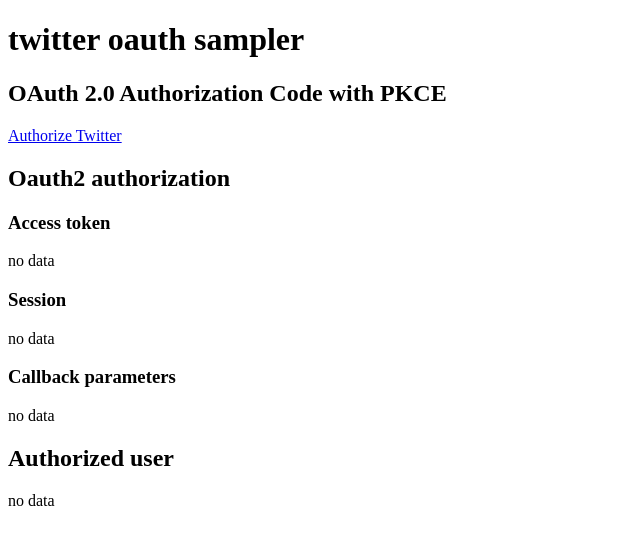
After one commit to Chanmoro/twitter_oauth_sampler, a Flask app: page /oauth2_0/ in a window 1280 px wide. The commit adds this page. Shown: the top 545 px of the page, without its empty margins (0-640 px from the left). Run offline with Flask 3, Linux system fonts and the light colour scheme.

Commit message:
Move oauth2 authorization process code into a separate file.

```diff
--- a/main.py
+++ b/main.py
@@ -1,149 +1,13 @@
-import base64
-import hashlib
-import os
-import random
-import string
+from flask import Flask, render_template
 
-import orjson
-import tweepy
-from flask import Flask, render_template, redirect, session, request, url_for
-from requests_oauthlib import OAuth2Session
-
+from routes import oauth2_0_blueprint
 
 app = Flask(__name__)
 app.secret_key = "dummy secret"
 
-TWITTER_APP_CLIENT_ID = os.getenv("TWITTER_APP_CLIENT_ID")
-TWITTER_APP_CLIENT_SECRET = os.getenv("TWITTER_APP_CLIENT_SECRET")
-
-TWITTER_AUTH_URL = "https://twitter.com/i/oauth2/authorize"
-TWITTER_TOKEN_URL = "https://api.twitter.com/2/oauth2/token"
-
-
-def generate_pkce_code() -> tuple[str, str]:
-    """
-    Oauth2 PKCE 認証で使う code_verifier,  code_challenge を生成する
-    NOTE: こちらを参考に実装
-    https://www.camiloterevinto.com/post/oauth-pkce-flow-from-python-desktop
-    """
-    rand = random.SystemRandom()
-    code_verifier = "".join(rand.choices(string.ascii_letters + string.digits, k=128))
-
-    code_sha_256 = hashlib.sha256(code_verifier.encode("utf-8")).digest()
-    b64 = base64.urlsafe_b64encode(code_sha_256)
-    code_challenge = b64.decode("utf-8").replace("=", "")
-
-    return code_verifier, code_challenge
-
-
-def create_oauth2_session(state: str | None = None) -> OAuth2Session:
-    """
-    requests_oauthlib の OAuth2Session を作成する
-    NOTE: 指定できるスコープの種類はこちらの Scopes の項目を参照
-    https://developer.twitter.com/en/docs/authentication/oauth-2-0/authorization-code
-    """
-    return OAuth2Session(
-        TWITTER_APP_CLIENT_ID,
-        redirect_uri="http://127.0.0.1:8000/twitter_auth/callback",
-        scope=["tweet.read", "users.read", "offline.access"],
-        state=state,
-    )
-
-
-def get_user_info(access_token: str) -> tweepy.user.User:
-    """
-    token に紐づく twitter アカウントの情報を取得する
-    """
-    client = tweepy.Client(bearer_token=access_token)
-    # 取得したいユーザー情報のフィールドを指定するとレスポンスに追加される
-    # see: https://developer.twitter.com/en/docs/twitter-api/users/lookup/api-reference/get-users-me
-    response = client.get_me(
-        user_auth=False,
-        user_fields=[
-            "created_at",
-            "description",
-            "entities",
-            "id",
-            "location",
-            "name",
-            "pinned_tweet_id",
-            "profile_image_url",
-            "protected",
-            "public_metrics",
-            "url",
-            "username",
-            "verified",
-            "verified_type",
-            "withheld",
-        ],
-    )
-    return response.data
-
-
-@app.route("/health_check")
-def health_check():
-    return "OK"
+app.register_blueprint(oauth2_0_blueprint, url_prefix="/oauth2_0")
 
 
 @app.route("/")
 def index():
-    """
-    セッションに認証したユーザー情報、アクセストークンがある場合は内容を表示する
-    """
-    callback_args = session.get("callback_args")
-    user_info = session.get("user_info")
-    oauth2_access_token = session.get("oauth2_access_token")
-
-    # datetime オブジェクトの json ダンプを簡単にするために orjson を利用
-    return render_template(
-        "index.html",
-        callback_args=orjson.dumps(callback_args, option=orjson.OPT_APPEND_NEWLINE | orjson.OPT_INDENT_2).decode() if callback_args else None,  # noqa
-        user_info=orjson.dumps(user_info, option=orjson.OPT_APPEND_NEWLINE | orjson.OPT_INDENT_2).decode() if user_info else None,  # noqa
-        oauth2_access_token=orjson.dumps(oauth2_access_token, option=orjson.OPT_APPEND_NEWLINE | orjson.OPT_INDENT_2).decode() if oauth2_access_token else None,  # noqa
-    )
-
-
-@app.route("/twitter_auth")
-def twitter_auth():
-    """
-    twitter の認証 URL を取得してリダイレクトする
-    """
-    oauth2_session = create_oauth2_session()
-    code_verifier, code_challenge = generate_pkce_code()
-    authorization_url, state = oauth2_session.authorization_url(
-        TWITTER_AUTH_URL, code_challenge=code_challenge, code_challenge_method="S256"
-    )
-
-    session["oauth_code_verifier"] = code_verifier
-    session["oauth_state"] = state
-    return redirect(authorization_url)
-
-
-@app.route("/twitter_auth/callback")
-def twitter_auth_callback():
-    """
-    認証のコールバックでのリダイレクトを処理する
-    認証が正常に完了した場合はアクセストークンが取得できるので、トークンを利用して認証されたユーザーの情報を取得する
-    """
-    session["callback_args"] = request.args
-
-    code = request.args.get("code")
-    # 認証エラーがある場合はクエリパラメータに error がセットされる
-    error = request.args.get("error")
-    if error:
-        return redirect(url_for("index"))
-
-    oauth2_session = create_oauth2_session(session["oauth_state"])
-    oauth2_access_token = oauth2_session.fetch_token(
-        token_url=TWITTER_TOKEN_URL,
-        client_secret=TWITTER_APP_CLIENT_SECRET,
-        code_verifier=session["oauth_code_verifier"],
-        code=code,
-    )
-
-    user_info = get_user_info(oauth2_access_token["access_token"])
-
-    # 簡易的にセッションにデータを保持するために dict に変換する
-    session["oauth2_access_token"] = dict(oauth2_access_token)
-    session["user_info"] = dict(user_info)
-    return redirect(url_for("index"))
+    return render_template("index.html")
--- /dev/null
+++ b/routes/__init__.py
@@ -0,0 +1 @@
+from .oauth2_0 import oauth2_0_blueprint
--- /dev/null
+++ b/routes/oauth2_0.py
@@ -0,0 +1,157 @@
+import base64
+import hashlib
+import os
+import random
+import string
+
+import orjson
+import tweepy
+from flask import Blueprint, render_template, redirect, session, request, url_for
+from requests_oauthlib import OAuth2Session
+
+oauth2_0_blueprint = Blueprint("oauth2_0", __name__, template_folder="templates")
+
+
+TWITTER_APP_CLIENT_ID = os.getenv("TWITTER_APP_CLIENT_ID")
+TWITTER_APP_CLIENT_SECRET = os.getenv("TWITTER_APP_CLIENT_SECRET")
+
+TWITTER_AUTH_URL = "https://twitter.com/i/oauth2/authorize"
+TWITTER_TOKEN_URL = "https://api.twitter.com/2/oauth2/token"
+
+
+@oauth2_0_blueprint.route("/")
+def index():
+    """
+    セッションに認証したユーザー情報、アクセストークンがある場合は内容を表示する
+    """
+    oauth2_access_token = session.get("oauth2_access_token")
+    callback_args = session.get("callback_args")
+    oauth2_code_verifier = session.get("oauth2_code_verifier")
+    oauth2_state = session.get("oauth2_state")
+    authorized_user = session.get("authorized_user")
+
+    # datetime オブジェクトの json ダンプを簡単にするために orjson を利用
+    # fmt: off
+    return render_template(
+        "oauth2_0.html",
+        oauth2_access_token=orjson.dumps(
+            oauth2_access_token, option=orjson.OPT_APPEND_NEWLINE | orjson.OPT_INDENT_2
+        ).decode() if oauth2_access_token else None,
+        callback_args=orjson.dumps(
+            callback_args, option=orjson.OPT_APPEND_NEWLINE | orjson.OPT_INDENT_2
+        ).decode() if callback_args else None,
+        oauth2_code_verifier=oauth2_code_verifier,
+        oauth2_state=oauth2_state,
+        authorized_user=orjson.dumps(
+            authorized_user, option=orjson.OPT_APPEND_NEWLINE | orjson.OPT_INDENT_2
+        ).decode() if authorized_user else None,
+    )
+    # fmt: on
+
+
+def generate_pkce_code() -> tuple[str, str]:
+    """
+    Oauth2 PKCE 認証で使う code_verifier,  code_challenge を生成する
+    NOTE: こちらを参考に実装
+    https://www.camiloterevinto.com/post/oauth-pkce-flow-from-python-desktop
+    """
+    rand = random.SystemRandom()
+    code_verifier = "".join(rand.choices(string.ascii_letters + string.digits, k=128))
+
+    code_sha_256 = hashlib.sha256(code_verifier.encode("utf-8")).digest()
+    b64 = base64.urlsafe_b64encode(code_sha_256)
+    code_challenge = b64.decode("utf-8").replace("=", "")
+
+    return code_verifier, code_challenge
+
+
+def create_oauth2_session(state: str | None = None) -> OAuth2Session:
+    """
+    requests_oauthlib の OAuth2Session を作成する
+    NOTE: 指定できるスコープの種類はこちらの Scopes の項目を参照
+    https://developer.twitter.com/en/docs/authentication/oauth-2-0/authorization-code
+    """
+    return OAuth2Session(
+        TWITTER_APP_CLIENT_ID,
+        redirect_uri="http://127.0.0.1:8000/oauth2_0/twitter_auth/callback",
+        scope=["tweet.read", "users.read", "offline.access"],
+        state=state,
+    )
+
+
+@oauth2_0_blueprint.route("/twitter_auth")
+def twitter_auth():
+    """
+    twitter の認可の URL を取得してリダイレクトする
+    """
+    session.clear()
+
+    oauth2_session = create_oauth2_session()
+    code_verifier, code_challenge = generate_pkce_code()
+    authorization_url, state = oauth2_session.authorization_url(
+        TWITTER_AUTH_URL, code_challenge=code_challenge, code_challenge_method="S256"
+    )
+
+    session["oauth2_code_verifier"] = code_verifier
+    session["oauth2_state"] = state
+    return redirect(authorization_url)
+
+
+def get_authorized_user(access_token: str) -> tweepy.user.User:
+    """
+    twitter API v2 を利用して token に紐づく twitter アカウントの情報を取得する
+    """
+    client = tweepy.Client(bearer_token=access_token)
+    # 取得したいユーザー情報のフィールドを指定するとレスポンスに追加される
+    # see: https://developer.twitter.com/en/docs/twitter-api/users/lookup/api-reference/get-users-me
+    response = client.get_me(
+        user_auth=False,
+        user_fields=[
+            "created_at",
+            "description",
+            "entities",
+            "id",
+            "location",
+            "name",
+            "pinned_tweet_id",
+            "profile_image_url",
+            "protected",
+            "public_metrics",
+            "url",
+            "username",
+            "verified",
+            "verified_type",
+            "withheld",
+        ],
+    )
+    return response.data
+
+
+@oauth2_0_blueprint.route("/twitter_auth/callback")
+def twitter_auth_callback():
+    """
+    コールバックを処理する
+    認可が正常に完了した場合はアクセストークンが取得できるので、トークンを利用して認可されたユーザーの情報を取得する
+    """
+    session["callback_args"] = request.args
+    # エラーがあった場合はクエリパラメータに error がセットされる
+    error = request.args.get("error")
+    if error:
+        return redirect(url_for("oauth2_0.index"))
+
+    code = request.args.get("code")
+    oauth2_session = create_oauth2_session(session["oauth2_state"])
+    oauth2_access_token = oauth2_session.fetch_token(
+        token_url=TWITTER_TOKEN_URL,
+        client_secret=TWITTER_APP_CLIENT_SECRET,
+        code_verifier=session["oauth2_code_verifier"],
+        code=code,
+    )
+
+    # 認可されたユーザー情報を取得する
+    authorized_user = get_authorized_user(oauth2_access_token["access_token"])
+
+    # 簡易的にセッションにデータを保持するために dict に変換する
+    session["oauth2_access_token"] = dict(oauth2_access_token)
+    session["authorized_user"] = dict(authorized_user)
+    return redirect(url_for("oauth2_0.index"))
--- /dev/null
+++ b/templates/oauth2_0.html
@@ -0,0 +1,41 @@
+<!doctype html>
+<title>twitter oauth sampler</title>
+
+<h1>twitter oauth sampler</h1>
+<h2>OAuth 2.0 Authorization Code with PKCE</h2>
+
+
+<a href="{{ url_for('oauth2_0.twitter_auth') }}">Authorize Twitter</a>
+
+<h2>Oauth2 authorization</h2>
+<h3>Access token</h3>
+{% if oauth2_access_token %}
+  <pre>{{ oauth2_access_token }}</pre>
+{% else %}
+  <p>no data</p>
+{% endif %}
+
+<h3>Session</h3>
+{% if oauth2_code_verifier %}
+<h4>code verifier</h4>
+  <pre>{{ oauth2_code_verifier }}</pre>
+<h4>state</h4>
+  <pre>{{ oauth2_state }}</pre>
+{% else %}
+  <p>no data</p>
+{% endif %}
+
+
+<h3>Callback parameters</h3>
+{% if callback_args %}
+  <pre>{{ callback_args }}</pre>
+{% else %}
+  <p>no data</p>
+{% endif %}
+
+<h2>Authorized user</h2>
+{% if authorized_user %}
+  <pre>{{ authorized_user }}</pre>
+{% else %}
+  <p>no data</p>
+{% endif %}
```
Also changed, not shown: templates/index.html (+3 -22 lines).
